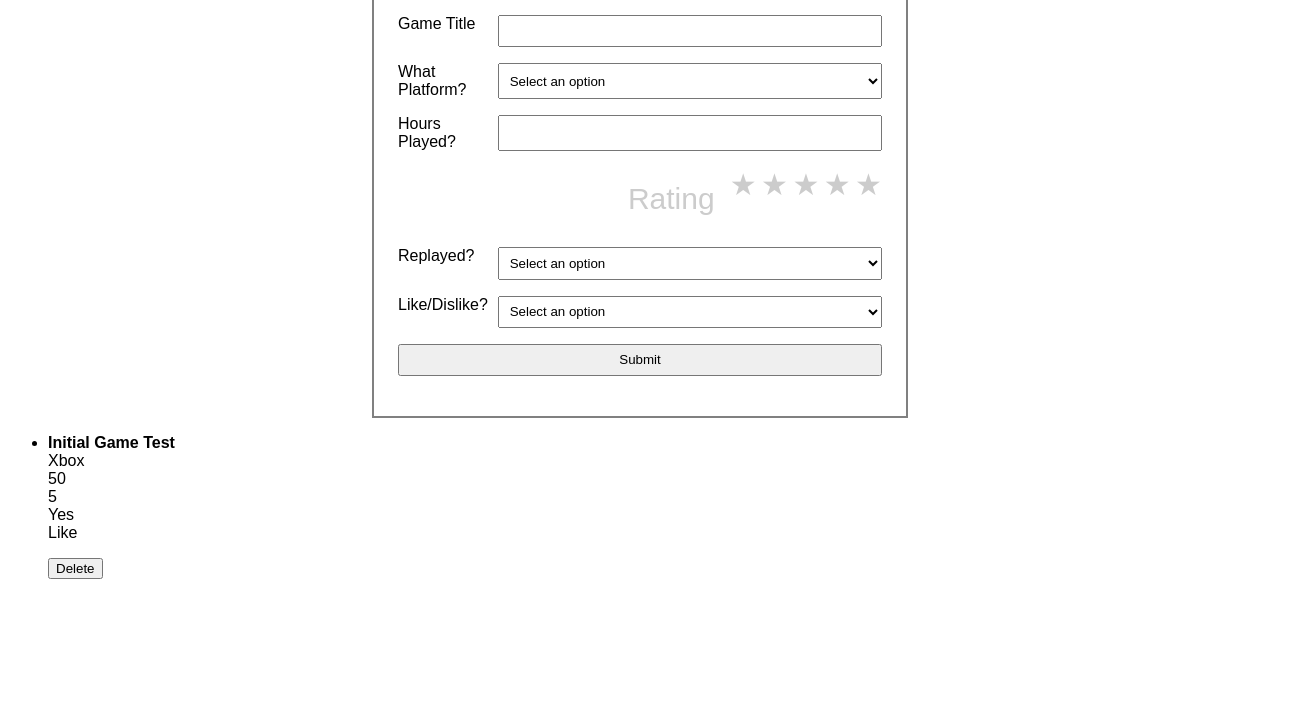
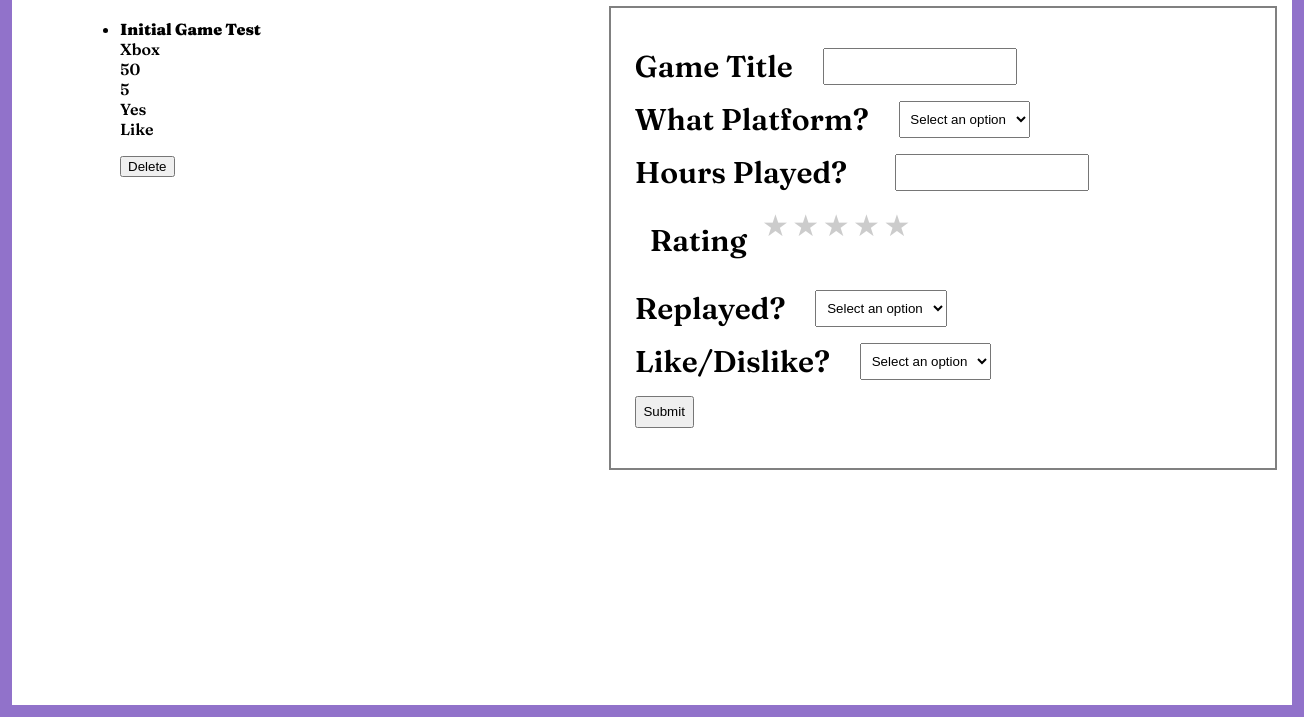
Before and after one commit to zask8052/zask8052-tracker, a website: page public/index.html in a window 1280 px wide. Shown: the part 107-824 px from the top of the page, 1304 px wide, since content can reach past the window. Before the commit the page ends 800 px from the top, so only its background shows below. Drawn offline with Linux system fonts and the light colour scheme.

Commit message:
more styling in css

```diff
--- a/public/index.html
+++ b/public/index.html
@@ -6,16 +6,22 @@
     <meta name="viewport" content="width=device-width, initial-scale=1.0">
     <title>Video Game Diary</title>
     <link href="style.css" rel="stylesheet" type="text/css" />
+    <link rel="preconnect" href="https://fonts.googleapis.com">
+    <link rel="preconnect" href="https://fonts.gstatic.com" crossorigin>
+    <link href="https://fonts.googleapis.com/css2?family=Fraunces:ital,wght@0,600;0,900;1,500;1,900&display=swap" rel="stylesheet">
+
 </head>
 <body>
     <header><h1>Your Diary</h1></header>
     <form id="taskform">
       <div class="form-row">
-        <label for="gameTitle">Game Title</label>
+        <div class="titleFont">
+        <label for="gameTitle">Game Title</label> </div>
         <input type="text" name="gameTitle" id="gameTitle" required="true" />
       </div>
       <div class="form-row">
-        <label for="gamePlatform">What Platform?</label>
+        <div class="platformFont">
+        <label for="gamePlatform">What Platform?</label> </div>
         <select name="gamePlatform" id="gamePlatform" required="true">
           <option value="">Select an option</option>
           <option value="Xbox">Xbox</option>
@@ -26,7 +32,8 @@
         </select>
       </div>
       <div class="form-row">
-        <label for="gameHours">Hours Played?</label>
+        <div class="hoursFont">
+        <label for="gameHours">Hours Played?</label> </div>
         <input type="number" name="gameHours" id="gameHours" required="true" />
       </div>
       <div class="form-row">
@@ -41,7 +48,8 @@
         </div>
       </div>
       <div class="form-row">
-        <label for="gameReplay">Replayed?</label>
+        <div class="replayFont">
+        <label for="gameReplay">Replayed?</label> </div>
         <select name="gameReplay" id="gameReplay" required="true">
           <option value="">Select an option</option>
           <option value="Yes">Yes</option>
@@ -49,7 +57,8 @@
         </select>
       </div>
       <div class="form-row">
-        <label for="gameLike">Like/Dislike?</label>
+        <div class="likeFont">
+        <label for="gameLike">Like/Dislike?</label> </div>
         <select name="gameLike" id="gameLike" required="true">
           <option value="">Select an option</option>
           <option value="Like">Like</option>
@@ -60,9 +69,14 @@
         <input type="submit"/>
       </div>
     </form>
+
+    <!-- Tasklist -->
+  <div class="tasklistBorder">
     <ul id="tasklist"></ul>
     <script src="script.js"></script>
     </script>
+  </div>
+
   </body>
 
   </html>
--- a/public/style.css
+++ b/public/style.css
@@ -2,22 +2,29 @@ html {
   height: 100%;
   width: 100%;
   font-family: Arial, Helvetica, sans-serif;
+  border: 12.5px solid #9172ca;
 }
 
 header > h1 {
-  text-align: center;
+  text-align: left;
+  padding-left: 5%;
+  padding-top: 1.5%;
+  font-family: 'Fraunces', serif;
 }
 
 form {
-  max-width: 500px;
+  font-family: 'Fraunces', serif;
+  max-width: 50%;
   margin: 0 auto;
   border: 2px solid grey;
   padding: 2em 1em;
+  position:relative; left: 23%;
+
 }
 
 .form-row {
   display: flex;
-  justify-content: flex-end;
+  /* justify-content: flex-end; */
   padding: .5em;
 }
 
@@ -28,7 +35,44 @@ form {
 .form-row > input,
 .form-row > select {
   padding: .5em;
-  flex-grow: 1;
+  max-width: 300px;
+}
+
+.tasklistBorder {
+padding-top: 7%;
+position:absolute; left:80px; top:20px;
+font-family: 'Fraunces', serif;
+}
+
+/* Game Title */
+.titleFont label {
+font-size: 30px;
+padding-right: 1em;
+/* background-color: #b798f0; */
+}
+
+/* What Platform? */
+.platformFont label {
+font-size: 30px;
+padding-right: 1em;
+}
+
+/* Hours Played? */
+.hoursFont label {
+font-size: 30px;
+padding-right: 1.6em;
+}
+
+/* Replayed? */
+.replayFont label {
+font-size: 30px;
+padding-right: 1em;
+}
+
+/* Like/Dislike? */
+.likeFont label {
+font-size: 30px;
+padding-right: 1em;
 }
 
 /* CSS */
@@ -62,6 +106,8 @@ color: #ffdd00; /* Change to your desired color */
 
 .starRating {
 font-size: 30px;
-color: #ccc;
+color: #000000;
 padding: .5em;
+/* padding-right: 70%; --> will use padding to make stars vertical in their own div*/
+/* position:relative; right: 50%; */
 }
```
